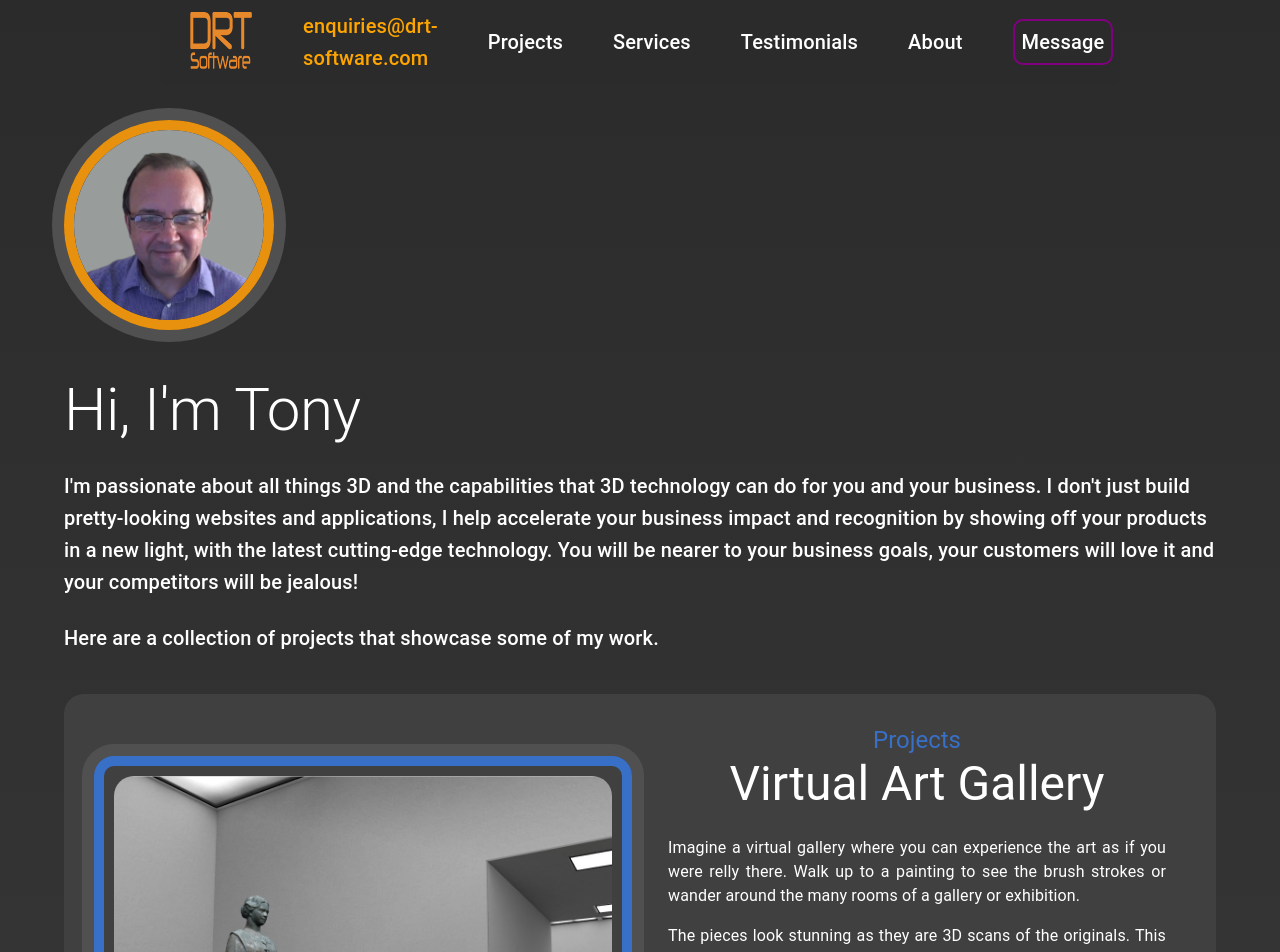
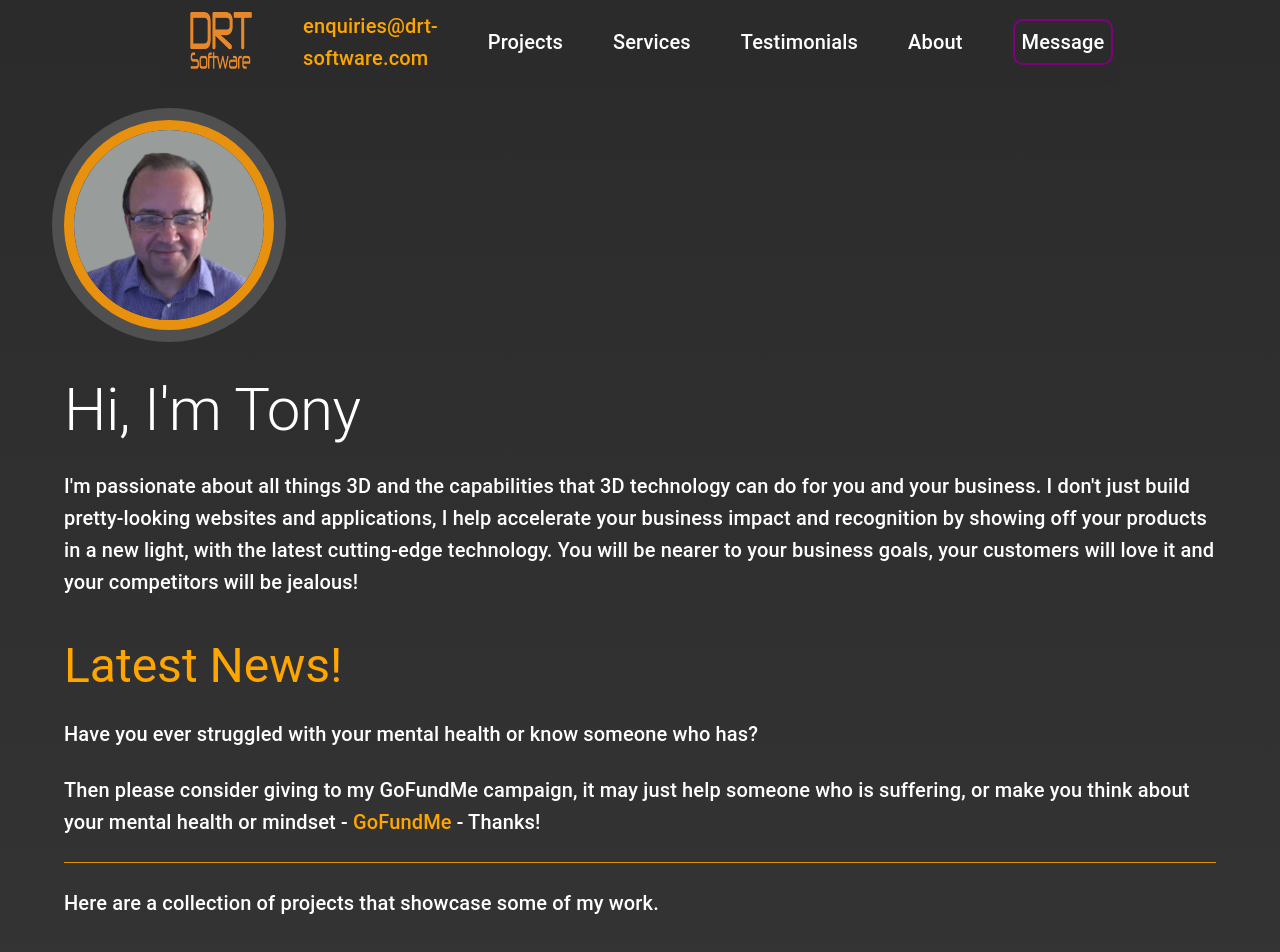
Before and after one commit to DoctorTone/drt_software_ltd, a React (Vite) app: page /#/ in a window 1280 px wide. Shown: the top 952 px of the page. Built offline with nearby package versions, Linux system fonts and the light colour scheme.

Commit message:
Added latest news section

```diff
--- /dev/null
+++ b/src/components/Latest.tsx
@@ -0,0 +1,32 @@
+import Container from "@mui/material/Container";
+import Typography from "@mui/material/Typography";
+import Divider from "@mui/material/Divider";
+import { Box } from "@mui/material";
+
+const Latest = () => {
+  return (
+    <Container className="plus-jakarta-sans-main" sx={{ mt: 1, mb: 1 }}>
+      <Typography variant="h3" sx={{ mt: 3, color: "orange" }}>
+        Latest News!
+      </Typography>
+      <Typography variant="h6" sx={{ mt: 3 }}>
+        Have you ever struggled with your mental health or know someone who has?
+      </Typography>
+      <Typography variant="h6" sx={{ mt: 3, mb: 1 }}>
+        Then please consider giving to my GoFundMe campaign, it may just help
+        someone who is suffering, or make you think about your mental health or
+        mindset -{" "}
+        <a
+          href="https://www.gofundme.com/f/think-mental-building-a-lifeline-for-mental-health-support?lid=6gj43dtwzt8n&utm_source=product&utm_medium=email&utm_campaign=TXN_donation_alert&utm_content=internal"
+          target="_blank"
+        >
+          GoFundMe
+        </a>{" "}
+        - Thanks!
+      </Typography>
+      <Divider sx={{ backgroundColor: "orange", mt: 3 }} />
+    </Container>
+  );
+};
+
+export default Latest;
--- a/src/components/TopSection.tsx
+++ b/src/components/TopSection.tsx
@@ -24,9 +24,6 @@ const TopSection = () => {
         your business goals, your customers will love it and your competitors
         will be jealous!
       </Typography>
-      <Typography variant="h6" sx={{ mt: 3 }} id="projects_page">
-        Here are a collection of projects that showcase some of my work.
-      </Typography>
     </Container>
   );
 };
--- /dev/null
+++ b/src/components/WorkIntro.tsx
@@ -0,0 +1,14 @@
+import Container from "@mui/material/Container";
+import Typography from "@mui/material/Typography";
+
+const WorkIntro = () => {
+  return (
+    <Container>
+      <Typography variant="h6" sx={{ mt: 3 }} id="projects_page">
+        Here are a collection of projects that showcase some of my work.
+      </Typography>
+    </Container>
+  );
+};
+
+export default WorkIntro;
--- a/src/css/styles.css
+++ b/src/css/styles.css
@@ -55,6 +55,10 @@ body {
 }
 .bordered:hover .hoverText {
   display: block;
+}
+a {
+  text-decoration: none;
+  color: orange;
 }
 @keyframes fadeOut {
   from {
--- a/src/pages/MainPage.tsx
+++ b/src/pages/MainPage.tsx
@@ -6,12 +6,16 @@ import Testimonials from "../components/Testimonials";
 import About from "../components/About";
 import Footer from "../components/Footer";
 import Social from "../components/Social";
+import Latest from "../components/Latest";
+import WorkIntro from "../components/WorkIntro";
 
 const MainPage = () => {
   return (
     <>
       <NavBar />
       <TopSection />
+      <Latest />
+      <WorkIntro />
       <Projects />
       <Services />
       <Testimonials />
```
Also changed, not shown: 1 other file (tests, documents, lock files or other folders).
